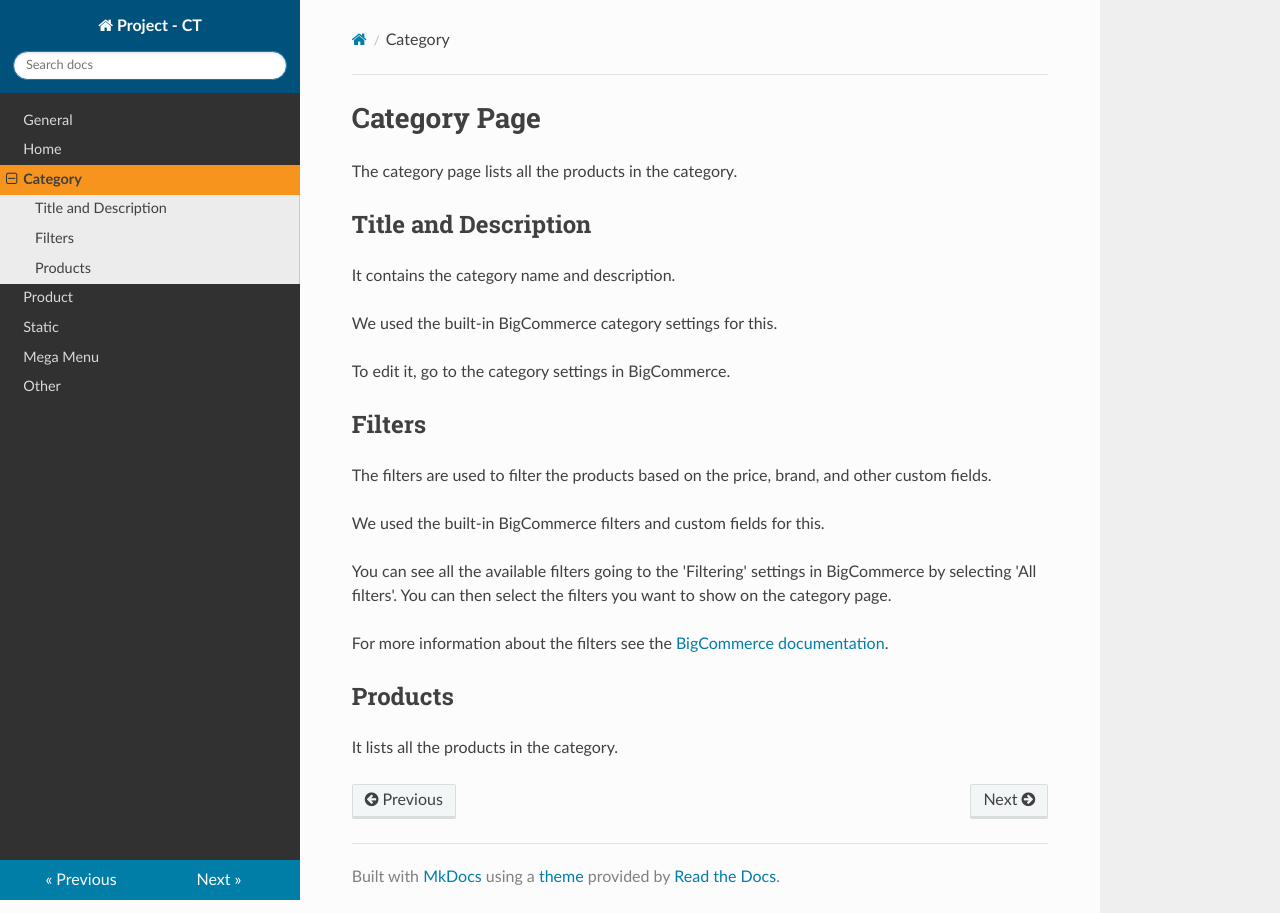
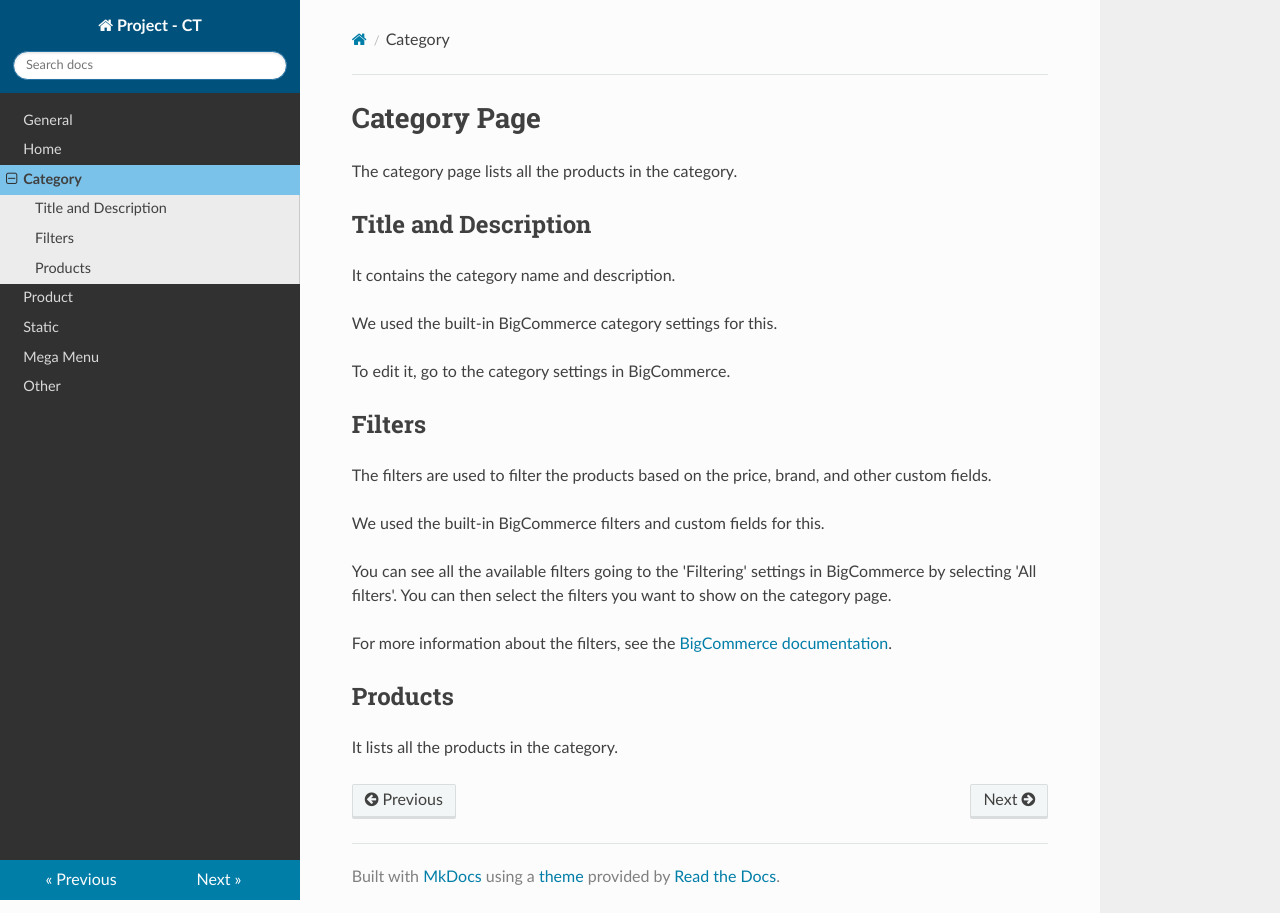
Before and after one commit to coalitiontech/documentation-template, an MkDocs documentation site: the page built from docs/category.md, in a window 1280 px wide. Built offline with MkDocs 1.6.1, drawn with Linux system fonts in a browser that asks for light colours; nearby versions of some CDN libraries.

Commit message:
Fixing route and changing color

```diff
--- a/docs/category.md
+++ b/docs/category.md
@@ -15,7 +15,7 @@ We used the built-in BigCommerce filters and custom fields for this.
 
 You can see all the available filters going to the 'Filtering' settings in BigCommerce by selecting 'All filters'. You can then select the filters you want to show on the category page.
 
-For more information about the filters see the <a href="https://support.bigcommerce.com/s/article/Product-Filtering-Settings" target="_blank">BigCommerce documentation</a>.
+For more information about the filters, see the <a href="https://support.bigcommerce.com/s/article/Product-Filtering-Settings" target="_blank">BigCommerce documentation</a>.
 
 ## Products
 It lists all the products in the category.
--- a/docs/style.css
+++ b/docs/style.css
@@ -1,7 +1,7 @@
 :root {
     --var-primary: #007EA8;
     --var-primary-dark: #00527C;
-    --var-secondary: #F7941D;
+    --var-secondary: #7bc2ea;
     --var-dark: #313131;
     --var-light: #ececec;
 }
```
Also changed, not shown: docs/home.md (+1 -1 lines).
